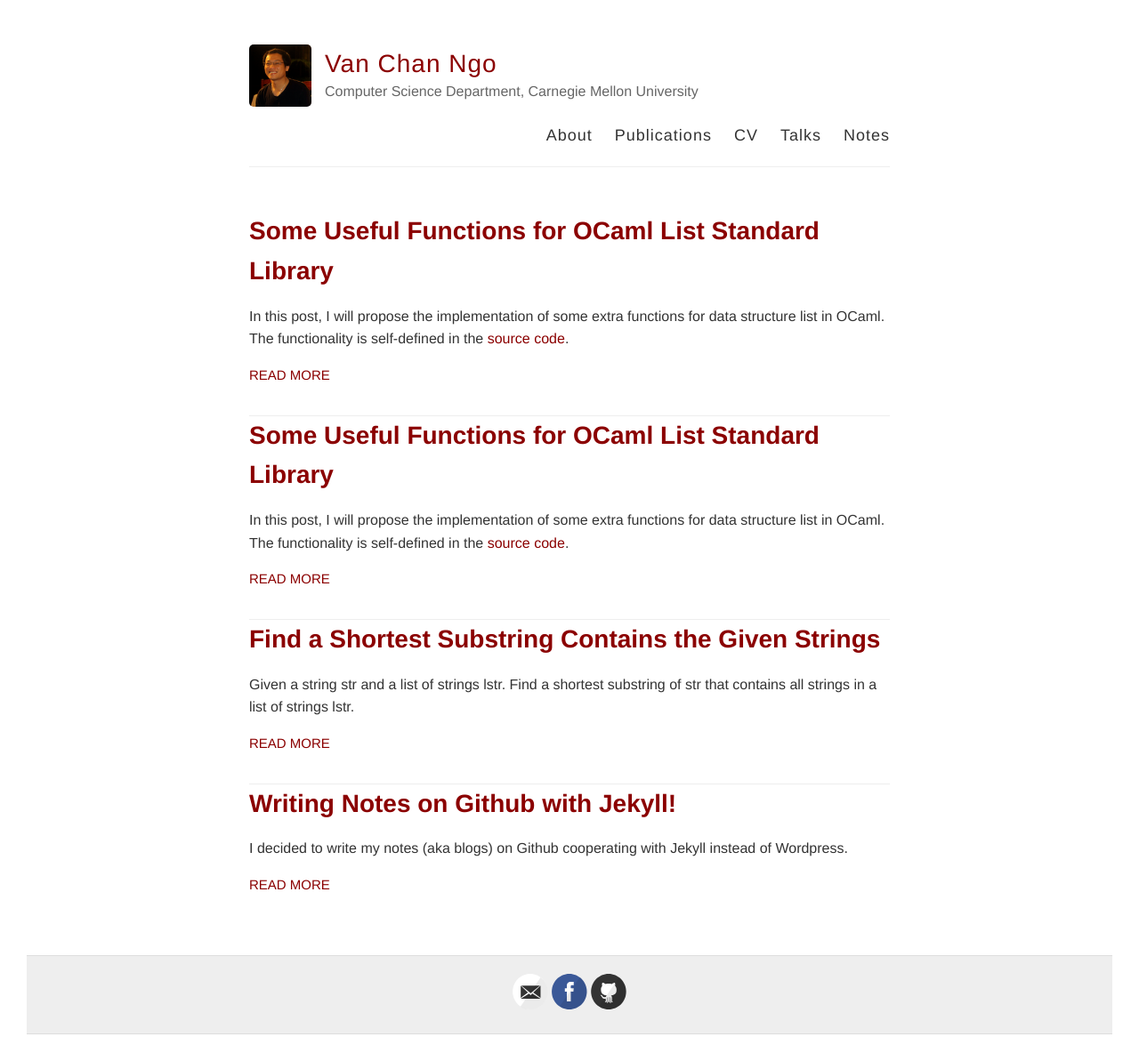
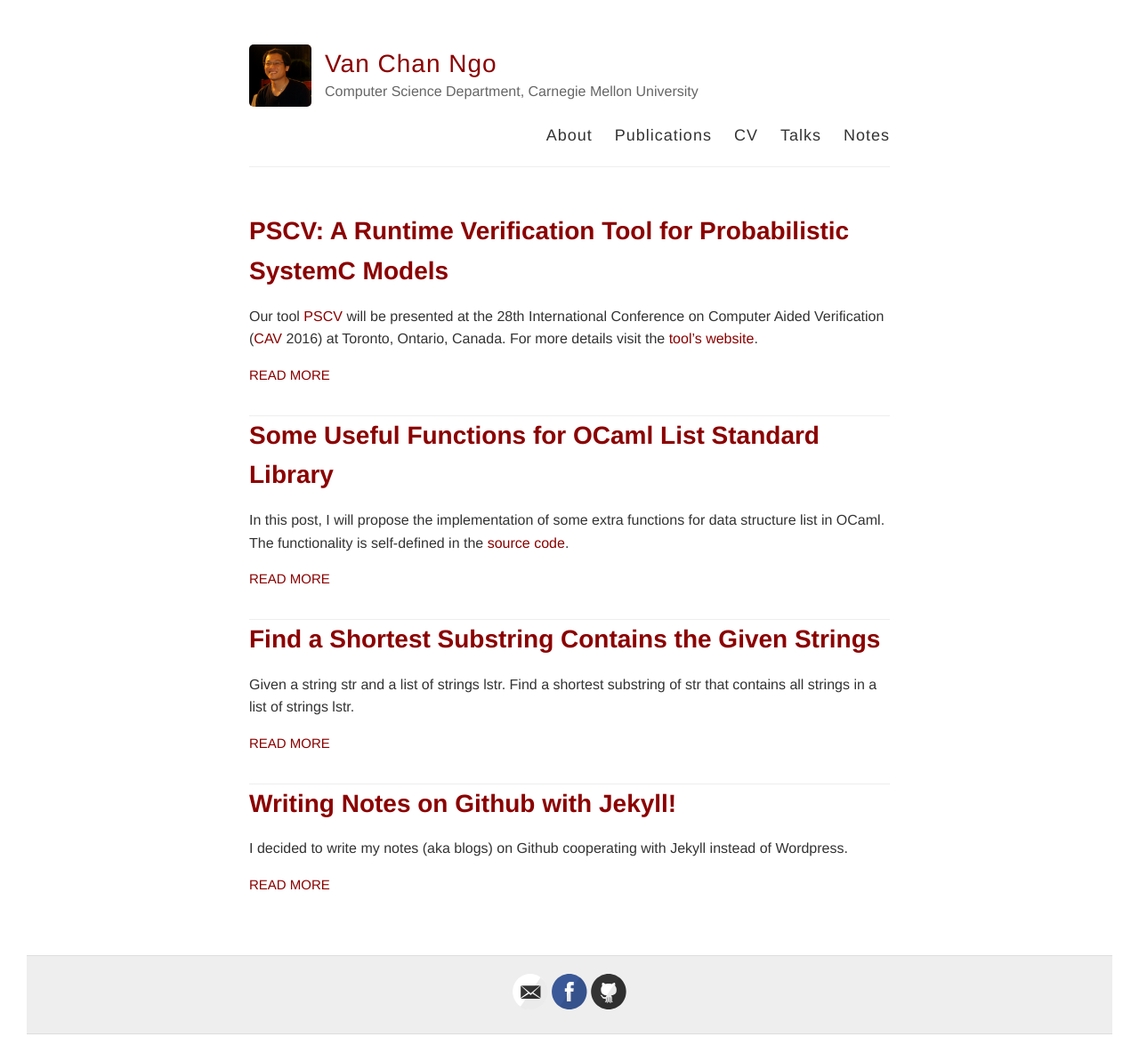
Before and after one commit to channgo2203/channgo2203.github.io, a Jekyll site: the page built from index.html, in a window 1280 px wide. Shown: the whole page at 89% size. Built offline with Jekyll 4.4.1, drawn with Linux system fonts in a browser that asks for light colours.

Commit message:
Updated 2016-05-26-cavpaper.md

```diff
--- a/_posts/2016-05-26-cavpaper.md
+++ b/_posts/2016-05-26-cavpaper.md
@@ -1,11 +1,7 @@
 ---
 layout: post
-title: Some Useful Functions for OCaml List Standard Library
+title: "PSCV: A Runtime Verification Tool for Probabilistic SystemC Models"
 published: true
 ---
 
-In this post, I will propose the implementation of some extra functions for data structure list in OCaml. The functionality is self-defined in the [source code](https://github.com/channgo2203/Functional-Data-Structures/tree/master/List).
-
-<script src="https://gist.github.com/channgo2203/3404755423950d634f52838225482666.js"></script>
-
-<script src="https://gist.github.com/channgo2203/d52143d127b63c1005a2ad20c4a6ad2c.js"></script>
+Our tool [PSCV](https://project.inria.fr/pscv/) will be presented at the 28th International Conference on Computer Aided Verification  ([CAV](http://i-cav.org/2016/) 2016) at Toronto, Ontario, Canada. For more details visit the [tool's website](https://project.inria.fr/pscv/).
```
